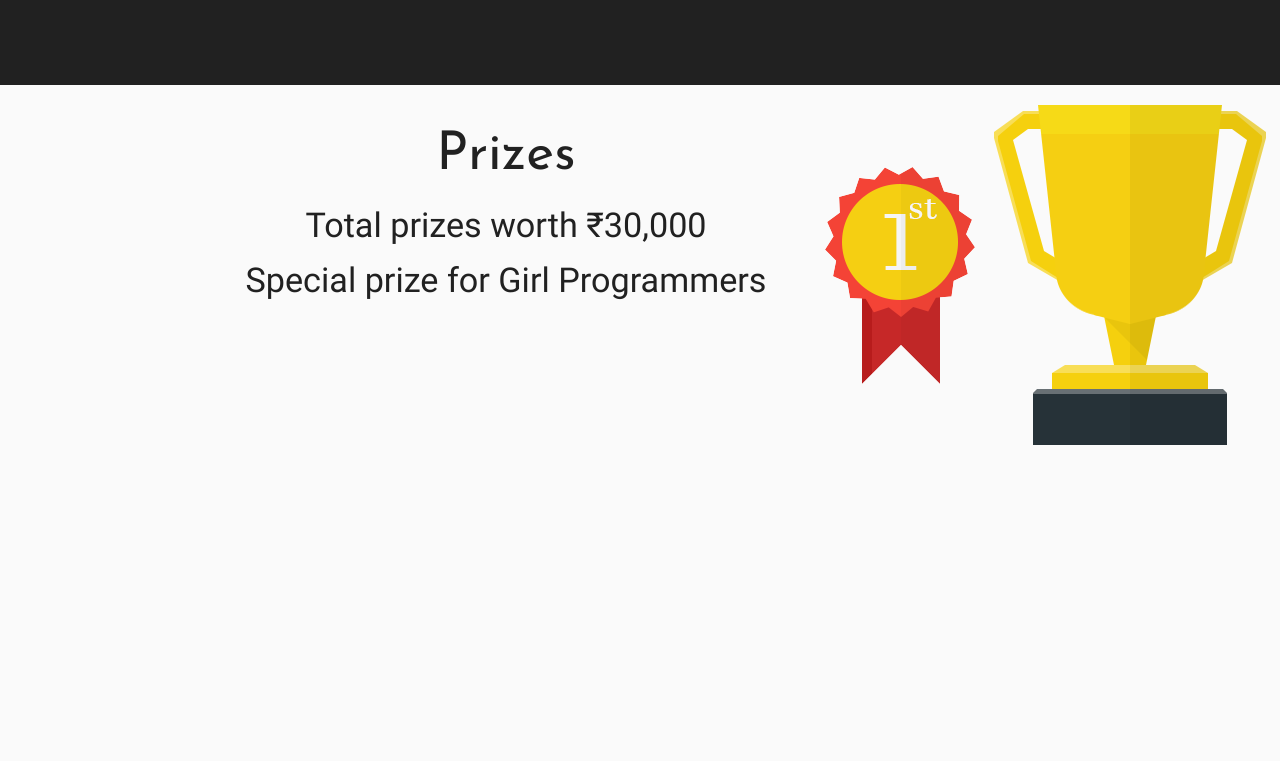
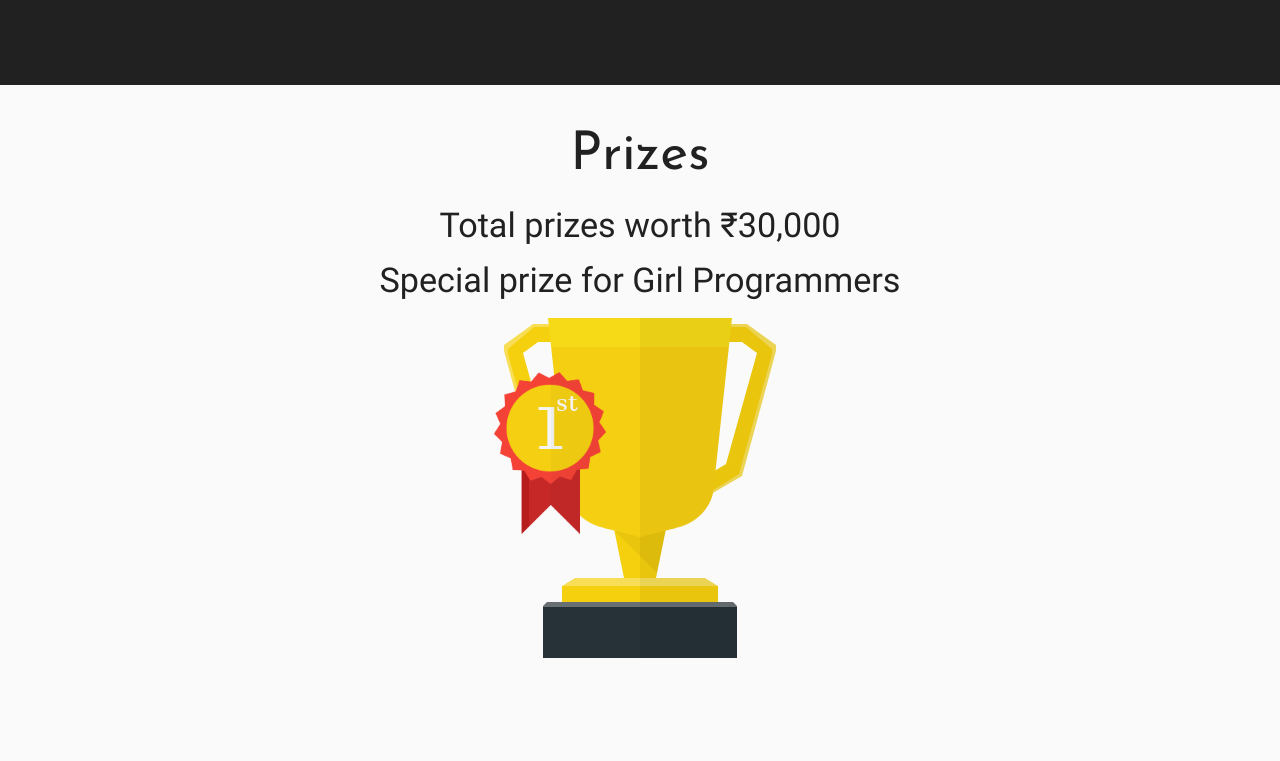
Before and after one commit to TheProgrammersClub/err_404_3.0, a plain HTML site: page index.html in a window 1280 px wide. Shown: the part 1419-2180 px from the top of the page. Drawn offline with nearby package versions, Linux system fonts and the light colour scheme.

Commit message:
trophy animation

```diff
--- a/index.html
+++ b/index.html
@@ -17,7 +17,6 @@
 	<link rel="stylesheet" href="https://cdnjs.cloudflare.com/ajax/libs/materialize/0.98.2/css/materialize.min.css">
 	<!-- Custom Stylesheet -->
 	<link rel="stylesheet" type="text/css" href="styles.css">
-	<link rel="stylesheet" type="text/css" href="timeline.css">
 	<!-- Font -->
 	<link href="https://fonts.googleapis.com/css?family=Josefin+Sans" rel="stylesheet">
 
@@ -91,18 +90,20 @@
 	<!-- //TODO: add aniamtions to the prize gfx -->
 	<div id="prizes-section" class="container-fluid section grey lighten-5 scrollspy prize-gfx">
 
-		<div class="right valign-wrapper">
-			<img src="assets/badge.png" class="responsive-img">
-			<img src="assets/trophy.png" class="responsive-img">
-		</div>
-
-		<div class="container row">
+		<div class="container row center">
 
 			<h2 class="center dark-heading">Prizes</h2>
 
 			<h4 class='center'>Total prizes worth ₹30,000</h4>
 
 			<h4 class='center'>Special prize for Girl Programmers</h4>
+
+			<div class="trophy-container">
+				<div class="trophy"></div>
+				<div class="trophy-badge"></div>
+			</div>
+
+
 		</div>
 	</div>
 
@@ -302,39 +303,47 @@
 	</div>
 
 	<!--FAQ-->
-			<div class="row grey lighten-5"><div class="col m1"></div><div id="faq-section" class="container-fluid section col m10 s12 scrollspy">
-			<div class="container">
+	<div class="row grey lighten-5"><div class="col m1"></div>
+		<div id="faq-section" class="container-fluid section col m10 s12 scrollspy">
+			<div class="container row">
 				<h2 class="center dark-heading">FAQ's</h2><br>
+				<div class="col l3 hide-on-med-and-down"></div>
 
-				<ul class="collapsible" data-collapsible="accordion">
+				<ul class="collapsible col l6" data-collapsible="accordion">
 					<li>
-						<div class="collapsible-header">
-							<span class="cross-box"><span class="rotating-span"></span><span class="horizontal-span"></span> </span>  Who can participate?</div>
+						<div class="collapsible-header active">
+							<span class="cross-box"><span class="rotating-span"></span><span class="horizontal-span"></span> </span>  Who can participate?
+						</div>
 						<div class="collapsible-body"><span>Anyone with a knack of programming and solving problems can participate.</span></div>
 					</li>
 					<li>
 						<div class="collapsible-header">
-								<span class="cross-box"><span class="rotating-span"></span><span class="horizontal-span"></span></span> How much does it cost?</div>
+							<span class="cross-box"><span class="rotating-span"></span><span class="horizontal-span"></span></span> How much does it cost?
+						</div>
 						<div class="collapsible-body"><span>Thanks to our college, attendance is completely free. We will also provide you with WiFi, dinner and a workspace.</span></div>
 					</li>
 					<li>
 						<div class="collapsible-header">
-									<span class="cross-box"><span class="rotating-span"></span><span class="horizontal-span"></span></span> What should I bring?</div>
+							<span class="cross-box"><span class="rotating-span"></span><span class="horizontal-span"></span></span> What should I bring?
+						</div>
 						<div class="collapsible-body"><span>Bring your laptop,charger and other gadgets suitable to your project and a will to code. Please bring a valid ID for admission.</span></div>
 					</li>
 					<li>
 						<div class="collapsible-header">
-										<span class="cross-box"><span class="rotating-span"></span><span class="horizontal-span"></span></span> Where is it?</div>
+							<span class="cross-box"><span class="rotating-span"></span><span class="horizontal-span"></span></span> Where is it?
+						</div>
 						<div class="collapsible-body"><span>M.H.Saboo Siddik College of Engineering, Byculla is happy to provide space in their campus to organize the Hackathon. You can find the directions in the Venue section.</span></div>
 					</li>
 					<li>
 						<div class="collapsible-header">
-											<span class="cross-box"><span class="rotating-span"></span><span class="horizontal-span"></span></span> Where will I sleep?</div>
+							<span class="cross-box"><span class="rotating-span"></span><span class="horizontal-span"></span></span> Where will I sleep?
+						</div>
 						<div class="collapsible-body"><span>We have sleeping area with matresses and pillows. You can bring along sleeping bags & other stuffs</span></div>
 					</li>
 					<li>
 						<div class="collapsible-header">
-												<span class="cross-box"><span class="rotating-span"></span><span class="horizontal-span"></span></span> I don't have a team );</div>
+							<span class="cross-box"><span class="rotating-span"></span><span class="horizontal-span"></span></span> I don't have a team );
+						</div>
 						<div class="collapsible-body"><span>Don't worry! Part of the fun of a hackathon is meeting new people. We will have time at the beginning of the event to socialize and form teams.</span></div>
 					</li>
 				</ul>
@@ -369,7 +378,8 @@
 		</div>
 		<div class="footer-copyright">
 			<div class="container">
-										© 2017 TheProgrammersClub
+			<i class="material-icons">favorite</i> 2017 TheProgrammersClub
+			<blockquote>Copying is an act of love, copy whatever you want.(No Copyright)</blockquote>
 			</div>
 		</div>
 	</footer>
@@ -382,7 +392,6 @@
 	<script src="https://cdnjs.cloudflare.com/ajax/libs/materialize/0.98.2/js/materialize.min.js"></script>
 	<!-- Custom JS -->
 	<script src="scripts.js"></script>
-							<script src="timeline_script.js"></script>
 
 
 
--- a/scripts.js
+++ b/scripts.js
@@ -19,4 +19,25 @@ document.addEventListener("DOMContentLoaded", function () {
 	$('.modal').modal();
 
 
+
+	function isElementInViewport(el) {
+		var rect = el.getBoundingClientRect();
+		return (
+			rect.top >= 0 &&
+			rect.left >= 0 &&
+			rect.bottom <= (window.innerHeight || document.documentElement.clientHeight) &&
+			rect.right <= (window.innerWidth || document.documentElement.clientWidth)
+		);
+	}
+
+	function handleScroll(){
+		var badge = document.querySelector(".trophy-badge");
+		if (isElementInViewport(badge)){
+			badge.classList.add('badge-visible');
+		}
+	}
+
+
+	window.addEventListener("scroll", handleScroll);
+
 })
--- a/styles.css
+++ b/styles.css
@@ -100,6 +100,8 @@ ul li a.active{
 	font-size: 1.2em;
 }
 
+/*FAQ Accordions*/
+
 #faq-section .collapsible{
 	font-family: 'Josefin Sans', sans-serif;
 	border: 0px;
@@ -150,3 +152,37 @@ ul li a.active{
 .open{
 	transform: rotate(0deg);
 }
+
+/*FAQ Accordions -- end*/
+
+
+.trophy-container{
+	position: relative;
+	margin-left: auto;
+	margin-right: auto;
+	width: 300px;
+	height: 350px;
+}
+
+.trophy{
+	height: 100%;
+	width: 100%;
+	background-image: url("assets/trophy.png");
+}
+
+.trophy-badge{
+	position: absolute;
+	top: 40%;
+	left: 0px;
+	transform: translateY(-50%) scale(0);
+	transition: all 500ms cubic-bezier(0.4, 0.0, 0.2, 1);
+
+	width: 120px;
+	height: 172.5px;
+	background-image: url("assets/badge.png");
+	background-size: contain;
+}
+
+.badge-visible{
+	transform: translateY(-50%) scale(1);
+}
```
Lines whose indentation alone changed are shown as unchanged.
